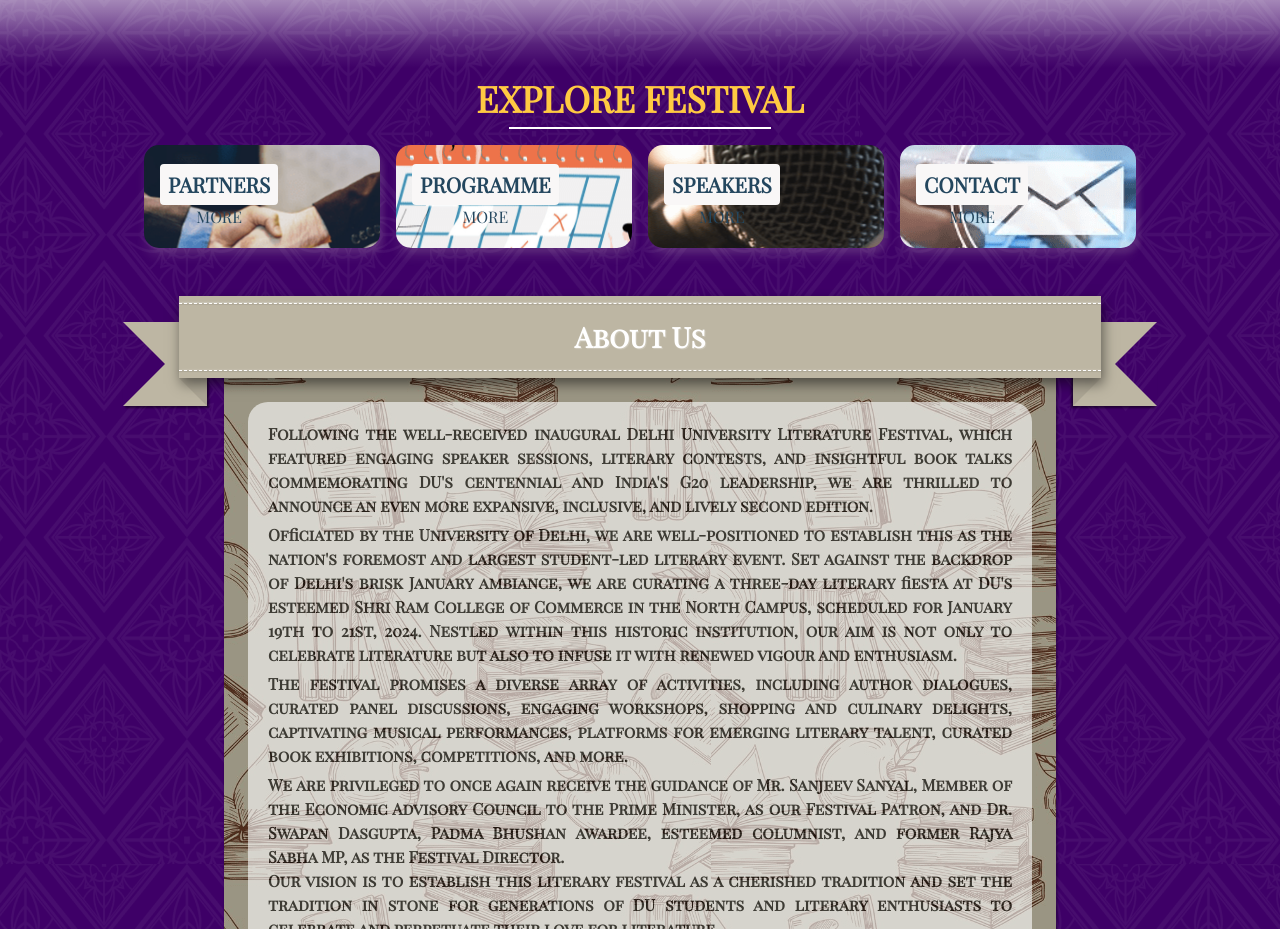
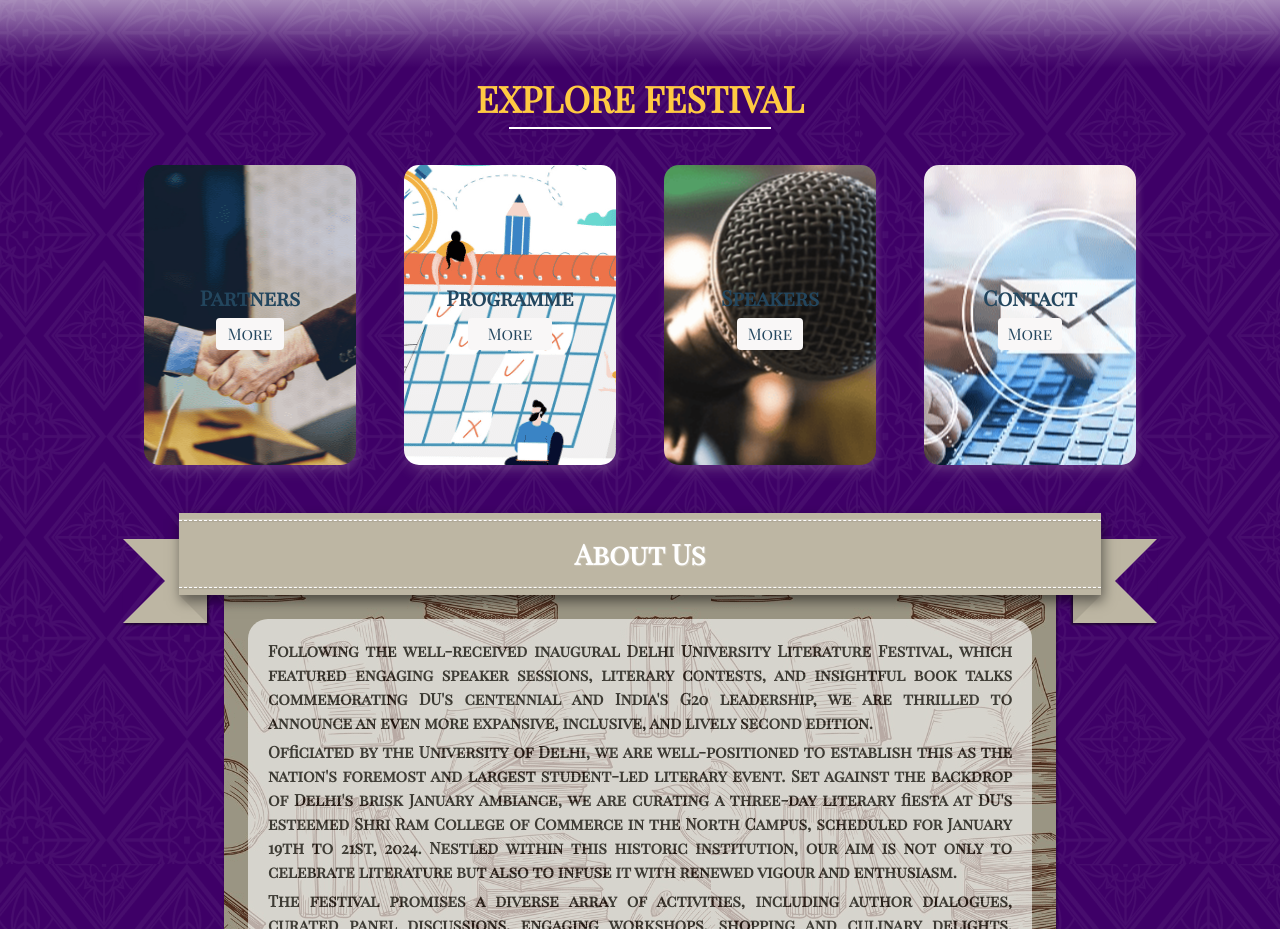
Before and after one commit to mehul1409/DuLitFest, a React (Vite) app: page / in a window 1280 px wide. Shown: the part 1000-1929 px from the top of the page. Built offline with nearby package versions, Linux system fonts and the light colour scheme.

Commit message:
added crousel in home page

```diff
--- a/src/Components/Crousel/Crousel.css
+++ b/src/Components/Crousel/Crousel.css
@@ -24,18 +24,57 @@
   .swiper-slide {
     text-align: center;
     font-size: 18px;
-    background: #fff;
+    /* background: #fff; */
 
     /* Center slide text vertically */
     display: flex;
-    justify-content: center;
-    align-items: center;
+    justify-content: space-evenly;
+    /* position: relative; */
+    /* left: -50px; */
+    /* align-items: center; */
+
+  }
+
+  .crouss-div {
+
+    position: absolute;
+    bottom: 55px;
+    color: white;
+
+  }
+
+  .crous-text1 {
+        font-weight: bolder;
+        font-size: 1.4rem;
+  }
+  .crous-text2 {
+    font-size: 1rem;
+    font-weight: 500;
+    text-decoration: underline;
   }
 
   .crousimg {
-    width: 100%;
-    height: 400px;
+    margin-top: 26px;
+    width: 90%;
+    height: 190px;
+    border-bottom-left-radius: 30px;
+    border-top-right-radius: 30px;
   }
+
+  .swip-out {
+    width: 100% !important;
+  }
+
+  .swip-box {
+     width: 40% !important;
+     height: 260px !important;
+  }
+
+  /* .swiper-pagination {
+    color: white;
+    width: 100px;
+    height: -100px;
+  } */
 
   /* .swiper-slide img {
     display: block;
--- a/src/Components/Crousel/Crousel.jsx
+++ b/src/Components/Crousel/Crousel.jsx
@@ -12,24 +12,45 @@
 import speak from '../ExploreCard/speak.png'
 import time from '../ExploreCard/time.png'
 // import required modules
-import { Pagination } from 'swiper/modules';
+// import { Pagination } from 'swiper/modules';
+import { EffectCube, Pagination, Autoplay , Navigation } from 'swiper/modules';
+
 
 export default function Crousel() {
   return (
 
     <>
-      <Swiper pagination={true} modules={[Pagination]} className="mySwiper">
-        <SwiperSlide>
+      <Swiper className="swip-out"
+      pagination={true}
+
+      modules={[Pagination]} >
+        <SwiperSlide className='swip-box'>
             <img src={spons} alt="sponser" className='crousimg' />
+            <div className="crouss-div">
+                <div className="crous-text1">Partners</div>
+                <div className="crous-text2">More</div>
+            </div>
         </SwiperSlide>
-        <SwiperSlide>
+        <SwiperSlide className='swip-box'>
         <img src={contact} alt="sponser" className='crousimg' />
+        <div className="crouss-div">
+                <div className="crous-text1">Contact</div>
+                <div className="crous-text2">More</div>
+            </div>
         </SwiperSlide>
-        <SwiperSlide>
+        <SwiperSlide className='swip-box'>
         <img src={time} alt="sponser" className='crousimg' />
+        <div className="crouss-div">
+                <div className="crous-text1">Programme</div>
+                <div className="crous-text2">More</div>
+            </div>
         </SwiperSlide>
-        <SwiperSlide>
+        <SwiperSlide className='swip-box'>
         <img src={speak} alt="sponser" className='crousimg' />
+        <div className="crouss-div">
+                <div className="crous-text1">Speakers</div>
+                <div className="crous-text2">More</div>
+            </div>
         </SwiperSlide>
       </Swiper>
     </>
--- a/src/Components/ExploreCard/ExploreCard.css
+++ b/src/Components/ExploreCard/ExploreCard.css
@@ -17,10 +17,11 @@
 }
 
 .page-content {
+  margin-top: 20px !important;
   display: grid;
-  grid-gap: 1rem;
+  grid-gap: 3rem;
   padding: 1rem;
-  max-width: 1024px;
+  max-width: 80%;
   margin: 0 auto;
   font-family: var(--font-sans);
 }
@@ -55,10 +56,14 @@
 .card {
   position: relative;
   display: flex;
+  justify-content: center;
   align-items: center;
+  /* background-color: aqua; */
+  /* align-items: center; */
   overflow: hidden;
   padding: 0.6rem;
   width: 100%;
+  height: 300px;
   text-align: center;
   color: #23465e;
   background-color: whitesmoke;
@@ -70,38 +75,6 @@
 .crousel-div {
   display: none;
 }
-
-/* @media (min-width: 600px) {
-  .card {
-    height: 350px;
-  }
-} */
-
-/* .card:before {
-  content: "";
-  position: absolute;
-  top: 0;
-  left: 0;
-  width: 100%;
-  height: 110%;
-  background-size: cover;
-  background-position: 0 0;
-  transition: transform calc(var(--d) * 1.5) var(--e);
-  pointer-events: none;
-} */
-/* .card:after {
-  content: "";
-  display: block;
-  position: absolute;
-  top: 0;
-  left: 0;
-  width: 100%;
-  height: 200%;
-  pointer-events: none;
-  background-image: linear-gradient(to bottom, rgba(0, 0, 0, 0) 0%, rgba(0, 0, 0, 0.009) 11.7%, rgba(0, 0, 0, 0.034) 22.1%, rgba(0, 0, 0, 0.072) 31.2%, rgba(0, 0, 0, 0.123) 39.4%, rgba(0, 0, 0, 0.182) 46.6%, rgba(0, 0, 0, 0.249) 53.1%, rgba(0, 0, 0, 0.32) 58.9%, rgba(0, 0, 0, 0.394) 64.3%, rgba(0, 0, 0, 0.468) 69.3%, rgba(0, 0, 0, 0.54) 74.1%, rgba(0, 0, 0, 0.607) 78.8%, rgba(0, 0, 0, 0.668) 83.6%, rgba(0, 0, 0, 0.721) 88.7%, rgba(0, 0, 0, 0.762) 94.1%, rgba(0, 0, 0, 0.79) 100%);
-  transform: translateY(-50%);
-  transition: transform calc(var(--d) * 2) var(--e);
-} */
 
 .card:nth-child(1) {
   background-image: url('spons.png');
@@ -124,58 +97,28 @@
   background-position: center center;
 }
 
-/* .content {
-  position: relative;
-  display: flex;
-  flex-direction: column;
-  align-items: center;
-  width: 100%;
-  padding: 1rem;
-  transition: transform var(--d) var(--e) ;
-  z-index: 1;
-} */
-
-/* .content > * + * {
-  margin-top: 1rem;
-} */
 
 .title {
   font-size: 1.3rem;
   font-weight: bold;
   line-height: 1.2;
-  border: 2px solid #f9f7f7;
+  /* border: 2px solid #f9f7f7; */
   padding: 6px;
   border-radius: 4px;
   width: 100%;
+  /* background-color: #f9f7f7; */
+}
+
+.btn {
+
+  border: 2px solid #f9f7f7;
+  margin-top: 2px;
+  padding: 2px;
+  border-radius: 4px;
+  width: 60%;
   background-color: #f9f7f7;
 }
 
-/* .copy {
-  font-family: var(--font-serif);
-  font-size: 1.125rem;
-  font-style: italic;
-  line-height: 1.35;
-} */
-
-/* .btn {
-  cursor: pointer;
-  margin-top: 1.5rem;
-  padding: 0.75rem 1.5rem;
-  font-size: 0.65rem;
-  font-weight: bold;
-  letter-spacing: 0.025rem;
-  text-transform: uppercase;
-  color: white;
-  background-color: black;
-  border: none;
-} */
-/* .btn:hover {
-  background-color: #0d0d0d;
-} */
-/* .btn:focus {
-  outline: 1px dashed yellow;
-  outline-offset: 3px;
-} */
 
 @media screen and (max-width: 600px) {
 
@@ -195,49 +138,3 @@
   }
 
 }
-
-/* @media (hover: hover) and (min-width: 600px) {
-
-  .card:after {
-    transform: translateY(0);
-  }
-
-  .content {
-    transform: translateY(calc(100% - 4.5rem));
-  }
-  .content > *:not(.title) {
-    opacity: 0;
-    transform: translateY(1rem);
-    transition: transform var(--d) var(--e), opacity var(--d) var(--e);
-  }
-
-  .card:hover,
-.card:focus-within {
-    align-items: center;
-  }
-
-  .card:hover:before,
-.card:focus-within:before {
-    transform: translateY(-4%);
-  }
-  .card:hover:after,
-.card:focus-within:after {
-    transform: translateY(-50%);
-  }
-  .card:hover .content,
-.card:focus-within .content {
-    transform: translateY(0);
-  }
-  .card:hover .content > *:not(.title),
-.card:focus-within .content > *:not(.title) {
-    opacity: 1;
-    transform: translateY(0);
-    transition-delay: calc(var(--d) / 8);
-  }
-
-  .card:focus-within:before, .card:focus-within:after,
-.card:focus-within .content,
-.card:focus-within .content > *:not(.title) {
-    transition-duration: 0s;
-  }
-} */
--- a/src/Components/ExploreCard/ExploreCard.jsx
+++ b/src/Components/ExploreCard/ExploreCard.jsx
@@ -34,33 +34,33 @@
       >
         <div className="card">
           <div className="content">
-            <h2 className="title">PARTNERS</h2>
+            <h2 className="title">Partners</h2>
             <button className="btn">
-              <Link to="/sponsers">MORE</Link>
+              <Link to="/sponsers">More</Link>
             </button>
           </div>
         </div>
         <div className="card">
           <div className="content">
-            <h2 className="title">PROGRAMME</h2>
+            <h2 className="title">Programme</h2>
             <button className="btn">
-              <Link to="/programme">MORE</Link>
+              <Link to="/programme">More</Link>
             </button>
           </div>
         </div>
         <div className="card">
           <div className="content">
-            <h2 className="title">SPEAKERS</h2>
+            <h2 className="title">Speakers</h2>
             <button className="btn">
-              <Link to="/speakers">MORE</Link>
+              <Link to="/speakers">More</Link>
             </button>
           </div>
         </div>
         <div className="card">
           <div className="content">
-            <h2 className="title">CONTACT</h2>
+            <h2 className="title">Contact</h2>
             <button className="btn">
-              <Link to="/contact">MORE</Link>
+              <Link to="/contact">More</Link>
             </button>
           </div>
         </div>
```
